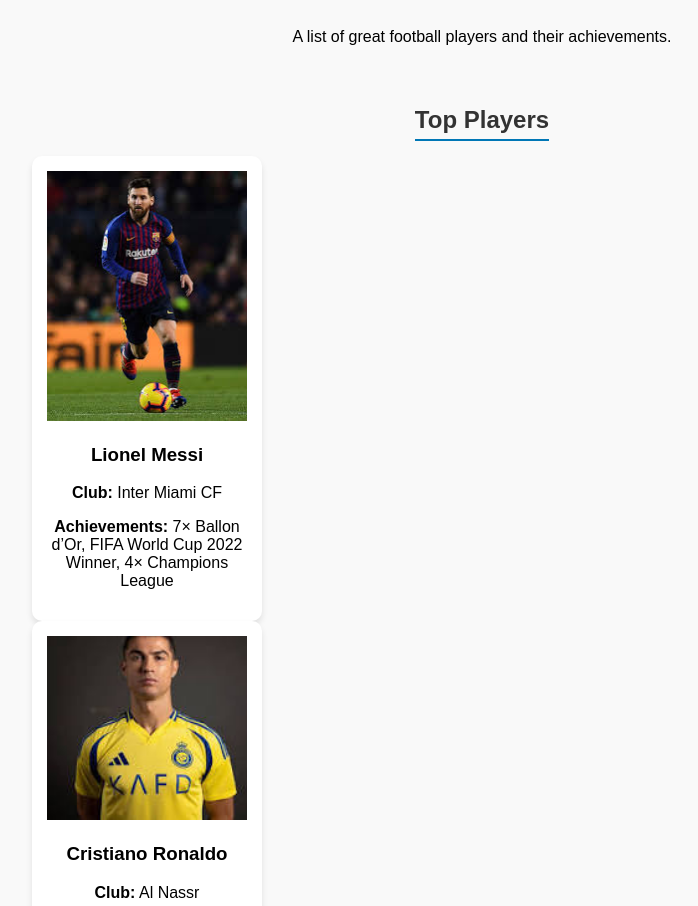
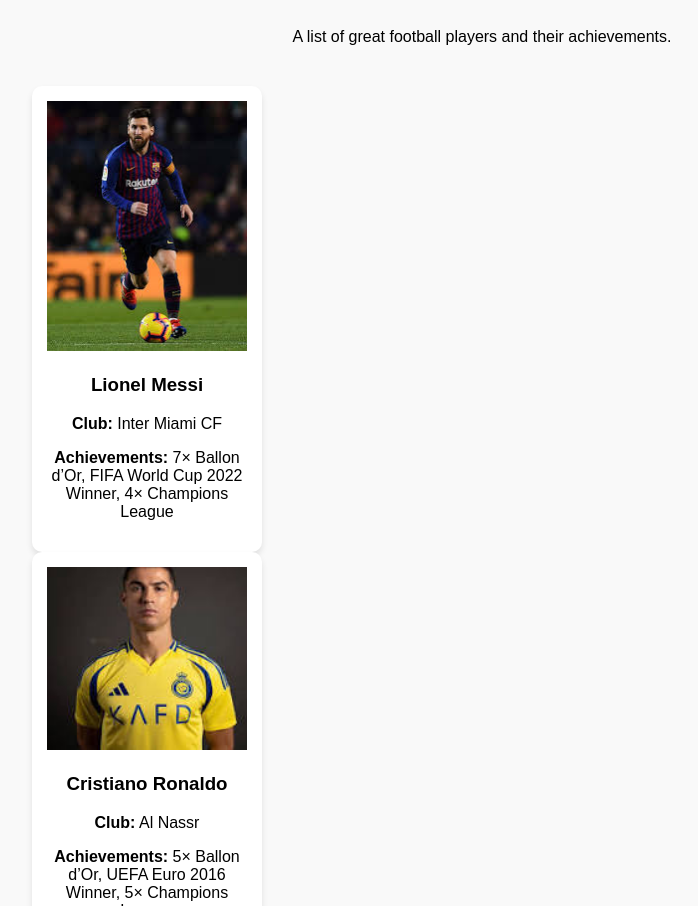
Before and after one commit to dacaptain01/dacaptain01.github.io, a plain HTML site: page index.html in a window 1280 px wide. Shown: the part 1199-2105 px from the top of the page, without its empty margins (158-856 px from the left). Drawn offline with Linux system fonts and the light colour scheme.

Commit message:
Update index.html

```diff
--- a/index.html
+++ b/index.html
@@ -60,8 +60,6 @@
       <p>A list of great football players and their achievements.</p>
       <!-- Players Section -->
 <section id="players">
-  <h2>Top Players</h2>
-
   <!-- Player 1 -->
   <div class="player-card">
     <img src="images/lionel messi.jpg" alt="Lionel Messi" width="200">
```
